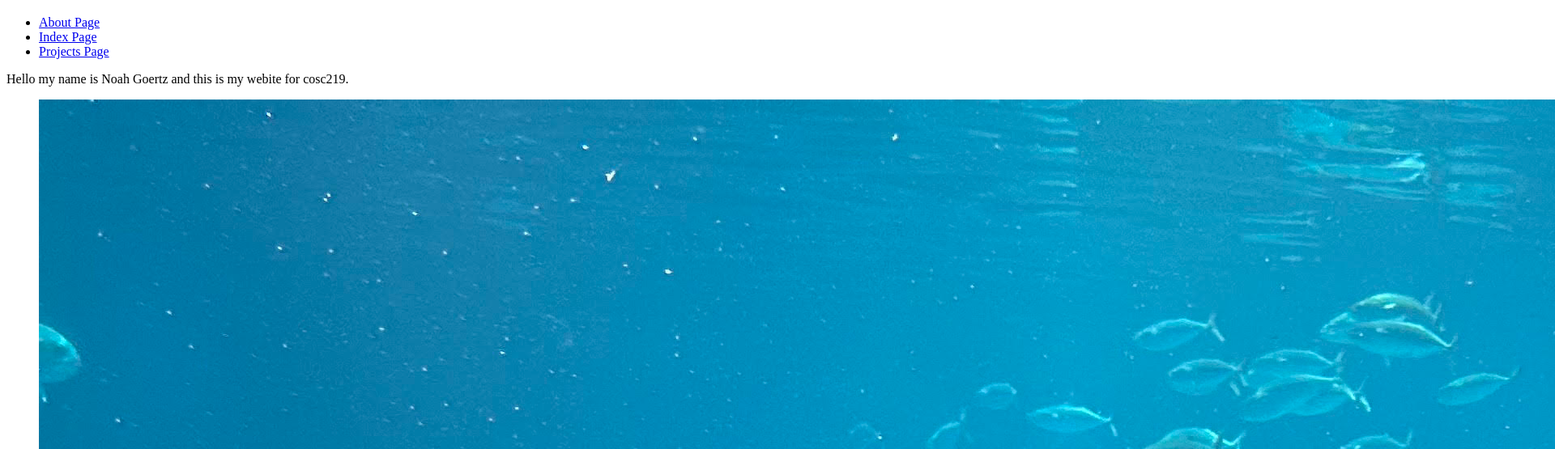
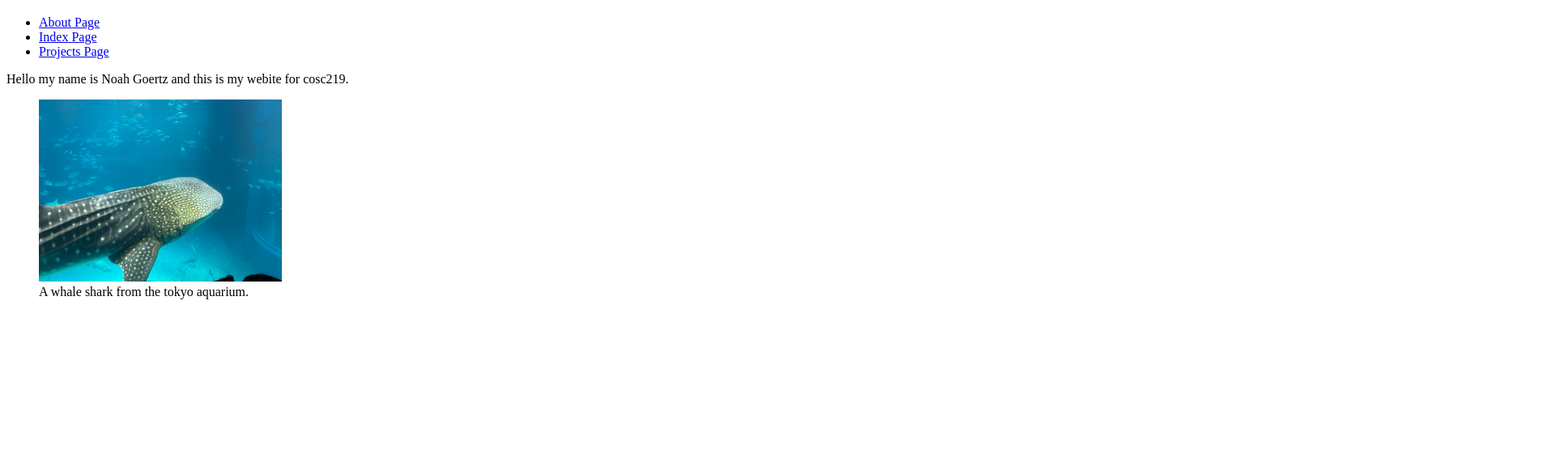
Before and after one commit to NoahGoertz/cosc219-site, a plain HTML site: page index.html in a window 1280 px wide. Shown: the part 61-616 px from the top of the page at 81% size, 1920 px wide, since content can reach past the window. Drawn offline with Linux system fonts and the light colour scheme.

Commit message:
fixed image size

```diff
--- a/index.html
+++ b/index.html
@@ -19,7 +19,7 @@
 
 		<p>Hello my name is Noah Goertz and this is my webite for cosc219.</p>
 		<figure>
-			<img src="images/whale shark.jpg" alt="whale shark from the tokyo aquarium">
+			<img src="images/whale shark.jpg" alt="whale shark from the tokyo aquarium" width="300">
 			<figcaption>A whale shark from the tokyo aquarium.</figcaption>
 		</figure>
 		<ul>
```
